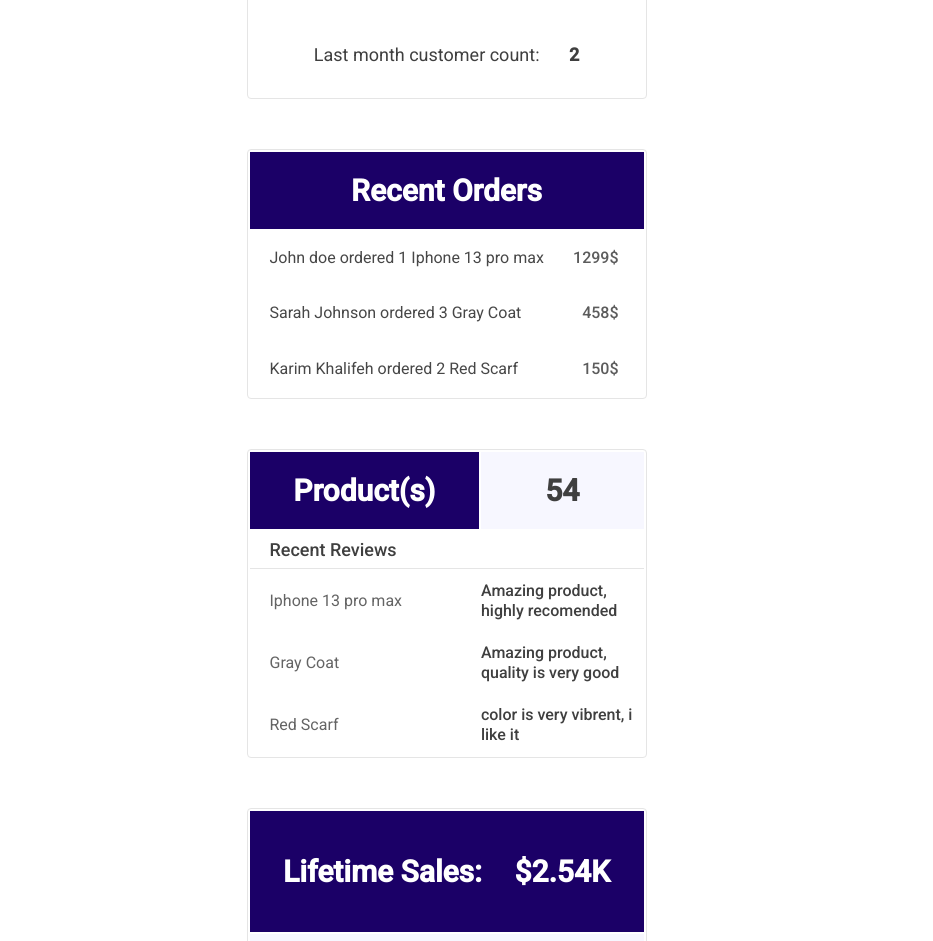
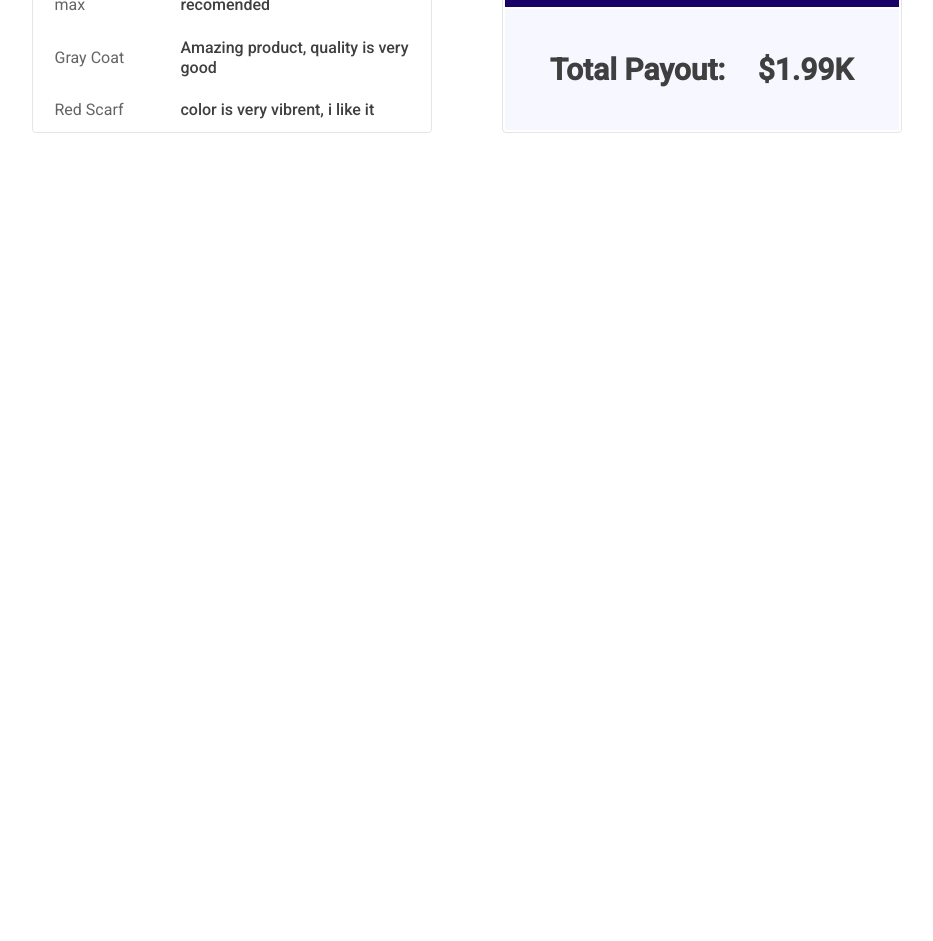
Before and after one commit to aminabdulkhalek/MultiVendor, an Angular app in the folder MultiVendor-FrontEnd/: page / in a window 1280 px wide. Shown: the part 920-1861 px from the top of the page, without its empty margins (227-1160 px from the left). After the commit the page ends 1088 px from the top, so only its background shows below. Built offline with nearby package versions, Linux system fonts and the light colour scheme.

Commit message:
fixed margin for tables & edited recent reviews component

```diff
--- a/MultiVendor-FrontEnd/src/app/vendor-dashboard/recent-reviews-table/recent-reviews-table.component.html
+++ b/MultiVendor-FrontEnd/src/app/vendor-dashboard/recent-reviews-table/recent-reviews-table.component.html
@@ -1,11 +1,8 @@
 <table>
     <tr class="header">
-      <td class="order">Product(s)</td>
-      <td class="order-value">54</td>
+      <td colspan="2" class="order">Recent Reviews</td>
     </tr>
-    <tr>
-      <td class="title" colspan="2">Recent Reviews</td>
-    </tr>
+
     <tr>
       <td class="product">Iphone  13 pro max </td>
       <td class="review">Amazing product, highly recomended</td>
--- a/MultiVendor-FrontEnd/src/app/vendor-dashboard/vendor-dashboard.component.scss
+++ b/MultiVendor-FrontEnd/src/app/vendor-dashboard/vendor-dashboard.component.scss
@@ -46,14 +46,14 @@ a{
     flex-direction: row;
     flex-wrap: wrap;
     justify-content: center;
-    margin-left: 20vh;
-    margin-right: 25vh;
-    margin-top: 10vh;
+    margin-left: 5%;
+    margin-right: 5%;
+    margin-top: 5%;
 }
 
 
 .table{
-padding: 25px;
+padding: 35px;
 }
 
 @media only screen and (max-width: 600px) {
```
